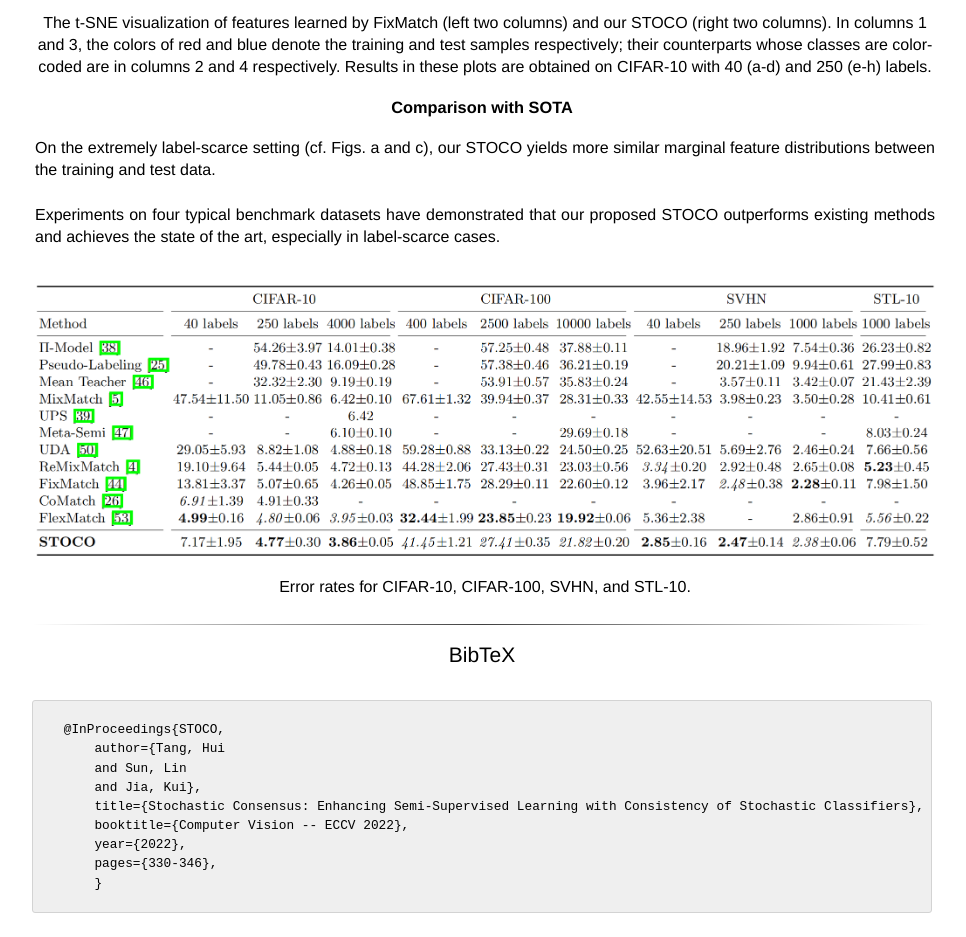
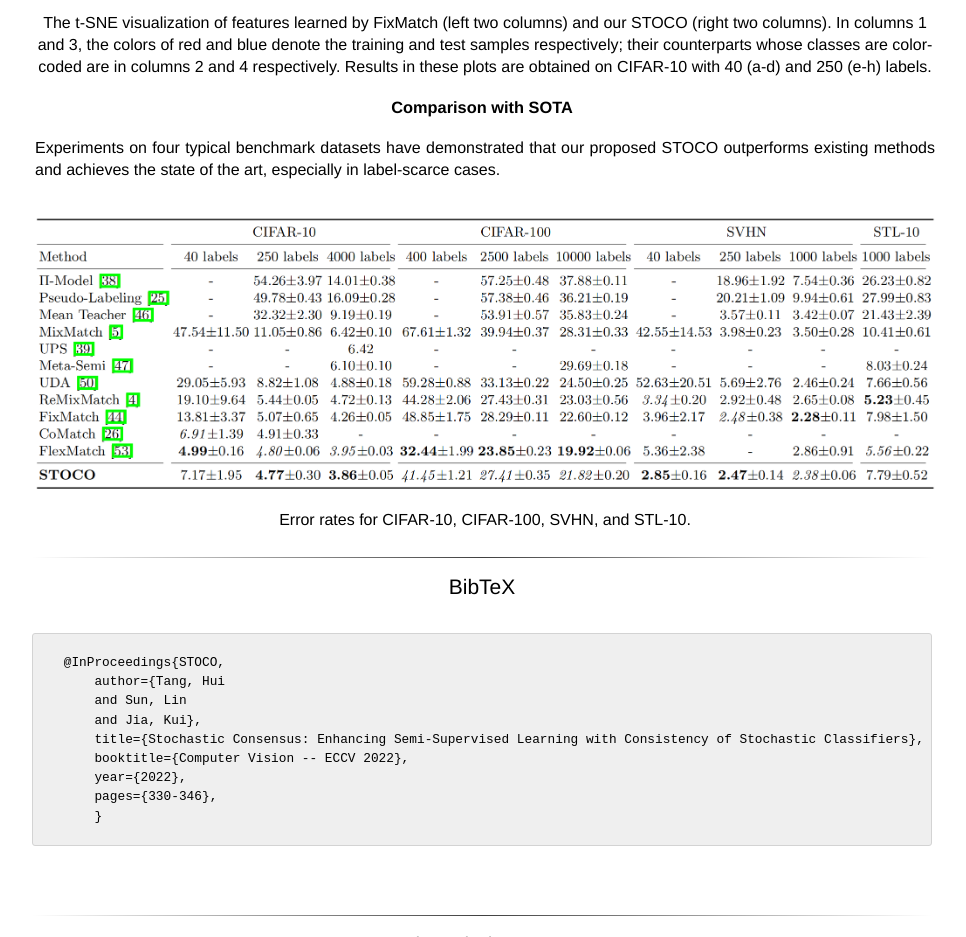
Before and after one commit to huitangtang/STOCO, a plain HTML site: page docs/index.html in a window 1280 px wide. Shown: the part 5540-6477 px from the top of the page, without its empty margins (158-1124 px from the left). Drawn offline with Linux system fonts and the light colour scheme; a web font is replaced by a local one.

Commit message:
Update index.html

```diff
--- a/docs/index.html
+++ b/docs/index.html
@@ -523,9 +523,6 @@
     <tr>
         <td>
             <p style="text-align:justify; text-justify:inter-ideograph;">
-                On the extremely label-scarce setting (cf. Figs. a and c), our STOCO yields more similar marginal feature distributions between the training and test data.
-		<br>
-		<br>
 		Experiments on four typical benchmark datasets have demonstrated that our proposed STOCO outperforms existing methods and achieves the state of the art, especially in label-scarce cases.
             </p>
 	    <br>
```
